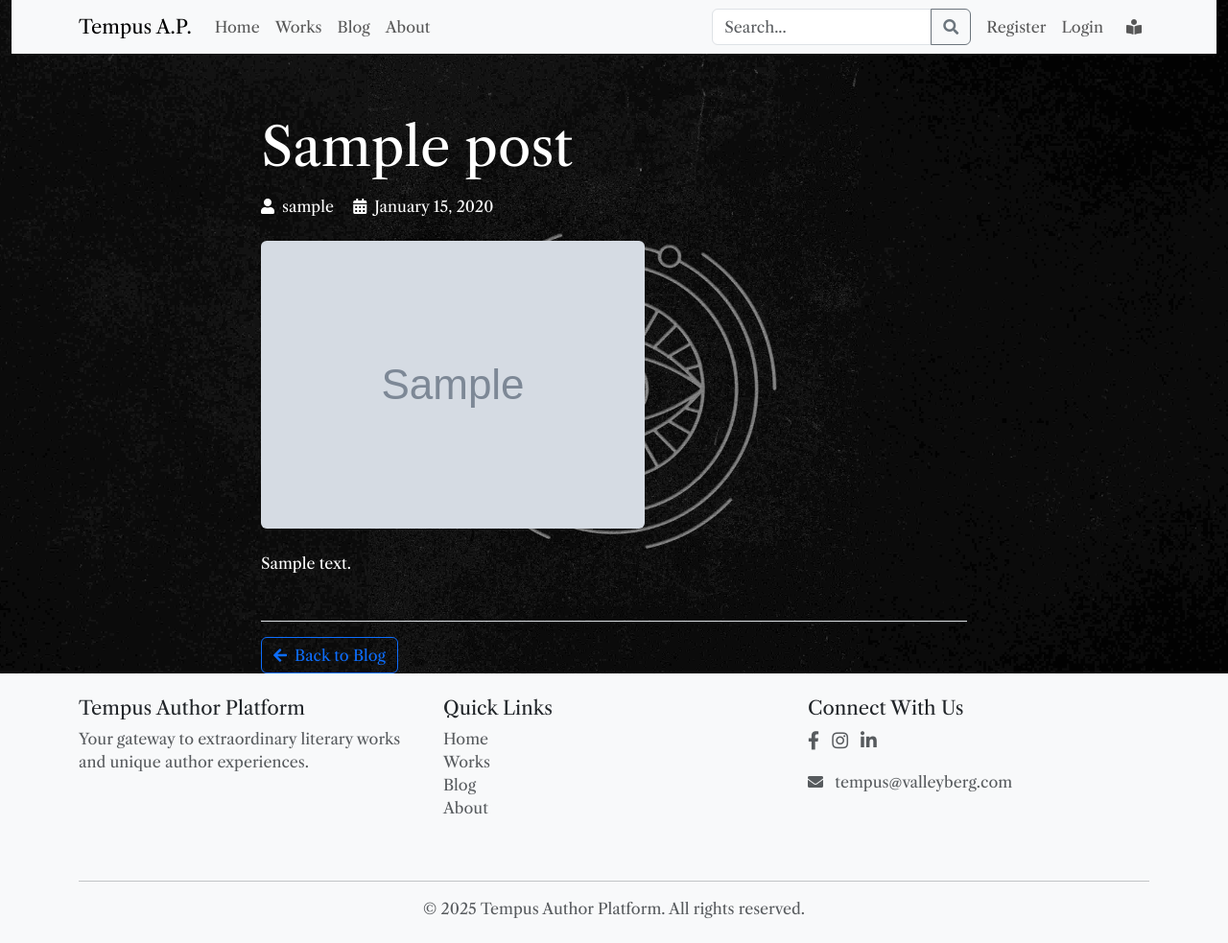
After one commit to cptvalleyberg84/tempus-author-platform, a Django app: a page that uses templates/base.html in a window 1280 px wide. The commit adds this page. Shown: the whole page at 96% size. Run offline with Django 5.2, Linux system fonts and the light colour scheme; tables that the repository leaves empty hold one stand-in row (values such as "Sample post"); grey boxes marked "Sample" are stand-in pictures; parts of the project's set-up code (start-up, migrations or seed data) failed here and were passed over; some libraries are stand-ins or nearby versions.

Commit message:
Add post detail view and template

```diff
--- a/blog/templates/blog/blog.html
+++ b/blog/templates/blog/blog.html
@@ -31,7 +31,7 @@
 
                         <div class="card-body">
                             <h2 class="card-title h5 mb-3">
-                                <a href="{% url 'blog:post_detail' post.post_slug %}"
+                                <a href="{% url 'post_detail' post.post_slug %}"
                                    class="text-decoration-none text-dark">
                                     {{ post.post_title }}
                                 </a>
@@ -52,7 +52,7 @@
                                 {{ post.post_excerpt|safe }}
                             </p>
 
-                            <a href="{% url 'blog:post_detail' post.post_slug %}"
+                            <a href="{% url 'post_detail' post.post_slug %}"
                                class="btn btn-outline-primary btn-sm">
                                 Read More
                                 <i class="fas fa-arrow-right ms-1"></i>
--- /dev/null
+++ b/blog/templates/blog/post_detail.html
@@ -0,0 +1,42 @@
+{% extends 'base.html' %}
+{% load static %}
+
+{% block content %}
+<article class="container mt-5">
+    <div class="row justify-content-center">
+        <div class="col-lg-8">
+            <!-- Post Header -->
+            <header class="mb-4">
+                <h1 class="display-4 mb-3">{{ post.post_title }}</h1>
+                <div class="meta mb-4">
+                    <span class="me-3">
+                        <i class="fas fa-user me-2"></i>{{ post.post_author }}
+                    </span>
+                    <span class="me-3">
+                        <i class="fas fa-calendar-alt me-2"></i>{{ post.post_created_on|date:"F j, Y" }}
+                    </span>
+                </div>
+            </header>
+
+            <!-- Featured Image -->
+            {% if post.post_featured_image %}
+            <div class="featured-image mb-4">
+                <img src="{{ post.post_featured_image.url }}" alt="{{ post.post_title }}" class="img-fluid rounded">
+            </div>
+            {% endif %}
+
+            <!-- Post Content -->
+            <div class="post-content">
+                {{ post.post_content|safe }}
+            </div>
+
+            <!-- Navigation -->
+            <div class="mt-5 pt-3 border-top">
+                <a href="{% url 'blog' %}" class="btn btn-outline-primary">
+                    <i class="fas fa-arrow-left me-2"></i>Back to Blog
+                </a>
+            </div>
+        </div>
+    </div>
+</article>
+{% endblock %}
--- a/blog/urls.py
+++ b/blog/urls.py
@@ -1,7 +1,8 @@
 from django.urls import path
-from .views import BlogListView
+from .views import BlogListView, PostDetailView
 
 
 urlpatterns = [
-    path('', BlogListView.as_view(), name='blog_list'),
+    path('', BlogListView.as_view(), name='blog'),
+    path('<slug:slug>/', PostDetailView.as_view(), name='post_detail'),
 ]
--- a/blog/views.py
+++ b/blog/views.py
@@ -1,4 +1,4 @@
-from django.views.generic import ListView
+from django.views.generic import ListView, DetailView
 from .models import Post
 
 
@@ -15,3 +15,19 @@ class BlogListView(ListView):
         context = super().get_context_data(**kwargs)
         context['title'] = 'Blog'
         return context
+
+
+class PostDetailView(DetailView):
+    model = Post
+    template_name = 'blog/post_detail.html'
+    context_object_name = 'post'
+    slug_url_kwarg = 'slug'
+    slug_field = 'post_slug'
+
+    def get_queryset(self):
+        return Post.objects.filter(post_status=1)
+
+    def get_context_data(self, **kwargs):
+        context = super().get_context_data(**kwargs)
+        context['title'] = self.object.post_title
+        return context
--- a/templates/base.html
+++ b/templates/base.html
@@ -65,7 +65,7 @@
                         <a class="nav-link {% if request.path == '/works/' %}active{% endif %}" aria-current="page" href="{% url 'works' %}">Works</a>
                     </li>
                     <li class="nav-item">
-                        <a class="nav-link" href="">Blog</a>
+                        <a class="nav-link {% if request.path == '/blog/' %}active{% endif %}" aria-current="page" href="{% url 'blog' %}">Blog</a>
                     </li>
                     <li class="nav-item">
                         <a class="nav-link {% if request.path == '/about/' %}active{% endif %}" aria-current="page" href="{% url 'about' %}">About</a>
@@ -161,9 +161,9 @@
                             aria-label="Go to home page">Home</a></li>
                         <li><a href="{% url 'works' %}" class="text-decoration-none text-muted"
                             aria-label="View all works">Works</a></li>
+                        <li><a href="{% url 'blog' %}" class="text-decoration-none text-muted"
+                            aria-label="Read our blog">Blog</a></li>
                         <li><a href="{% url 'about' %}" class="text-decoration-none text-muted"
-                            aria-label="Read our blog">Blog</a></li>
-                        <li><a href="" class="text-decoration-none text-muted"
                             aria-label="Learn about us">About</a></li>
                     </ul>
                 </div>
```
Also changed, not shown: tempusap_config/settings.py (+2 -16 lines), media/blog/featured_images/2025/cover-logo.jpg (added).
